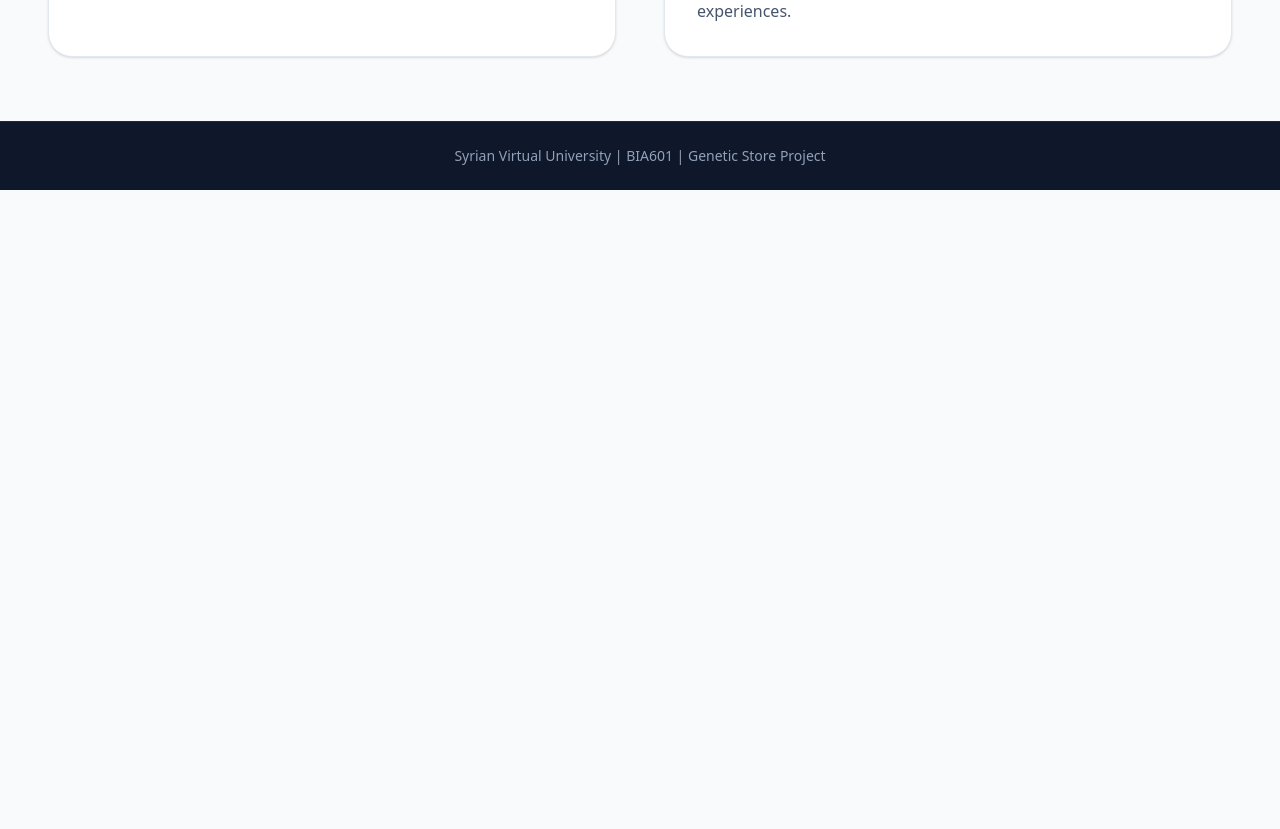
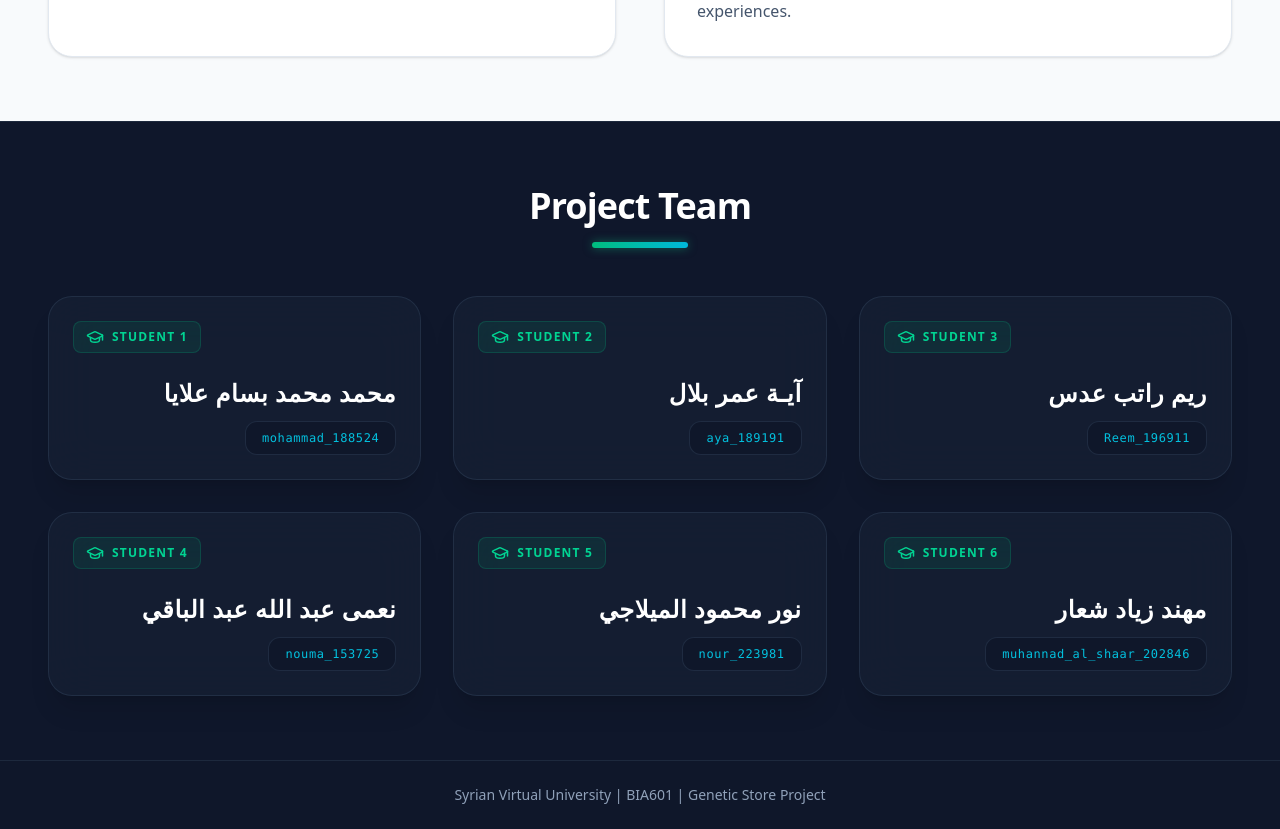
Before and after one commit to ayoushka/BIA601, a React (Vite) app in the folder frontend/: page / in a window 1280 px wide. Shown: the part 1400-2229 px from the top of the page. Before the commit the page ends 1590 px from the top, so only its background shows below. Built offline with nearby package versions, Linux system fonts and the light colour scheme; no server answers.

Commit message:
Added interactive Project Team section and UI animations

```diff
--- a/frontend/src/components/LandingPage.jsx
+++ b/frontend/src/components/LandingPage.jsx
@@ -1,4 +1,4 @@
-import { Dna, Zap, BookOpen, BrainCircuit, ArrowRight } from 'lucide-react';
+import { Dna, Zap, BookOpen, BrainCircuit, ArrowRight, GraduationCap } from 'lucide-react';
 import { Link } from 'react-router-dom';
 
 export default function LandingPage() {
@@ -46,7 +46,7 @@ export default function LandingPage() {
                 <div className="bg-gradient-to-tl from-[#0f172a] to-slate-800 rounded-2xl border border-white/5 shadow-inner p-4">
                   <div className="flex gap-1 items-end h-full">
                     {[40, 70, 45, 90, 60].map((h, i) => (
-                               <div key={i} className="w-full bg-slate-600 rounded-t-sm" style={{height: `${h}%`}}></div>
+                      <div key={i} className="w-full bg-slate-600 rounded-t-sm" style={{ height: `${h}%` }}></div>
                     ))}
                   </div>
                 </div>
@@ -90,6 +90,48 @@ export default function LandingPage() {
           </p>
         </div>
       </section>
+      {/* Project Team Section */}
+      <section className="bg-slate-900 py-16 border-t border-slate-800 relative z-10">
+        <div className="container mx-auto px-4 sm:px-6 lg:px-12">
+          <div className="text-center mb-12">
+            <h2 className="text-3xl md:text-4xl font-extrabold text-white mb-4 tracking-tight">Project Team</h2>
+            <div className="w-24 h-1.5 bg-gradient-to-r from-emerald-500 to-cyan-500 mx-auto rounded-full shadow-[0_0_10px_rgba(16,185,129,0.5)]"></div>
+          </div>
+
+          <div className="grid grid-cols-1 sm:grid-cols-2 lg:grid-cols-3 gap-6 lg:gap-8">
+            {[
+              { id: 1, name: 'محمد محمد بسام علايا', tag: 'mohammad_188524' },
+              { id: 2, name: 'آيـة عمر بلال', tag: 'aya_189191' },
+              { id: 3, name: 'ريم راتب عدس', tag: 'Reem_196911' },
+              { id: 4, name: 'نعمى عبد الله عبد الباقي', tag: 'nouma_153725' },
+              { id: 5, name: 'نور محمود الميلاجي', tag: 'nour_223981' },
+              { id: 6, name: 'مهند زياد شعار', tag: 'muhannad_al_shaar_202846' }
+            ].map((student, index) => (
+              <div
+                key={student.id}
+                className="group relative bg-slate-800/40 backdrop-blur-xl rounded-3xl p-6 border border-slate-700/50 shadow-xl hover:shadow-[0_0_30px_rgba(16,185,129,0.2)] hover:border-emerald-500/60 transform hover:scale-105 transition-all duration-300 animate-fade-in-up"
+                style={{ animationDelay: `${index * 150}ms`, animationFillMode: 'both' }}
+              >
+                <div className="absolute inset-0 bg-gradient-to-br from-emerald-500/0 to-cyan-500/0 group-hover:from-emerald-500/10 group-hover:to-cyan-500/10 rounded-3xl transition-colors duration-500 pointer-events-none"></div>
+
+                <div className="flex items-center justify-between mb-6 relative z-10">
+                  <div className="flex items-center gap-2 text-emerald-400 bg-emerald-500/10 px-3 py-1.5 rounded-lg border border-emerald-500/20">
+                    <GraduationCap size={18} />
+                    <span className="text-xs font-black tracking-widest uppercase">Student {student.id}</span>
+                  </div>
+                </div>
+
+                <div className="relative z-10 flex flex-col items-end gap-3 text-right">
+                  <h3 className="text-xl md:text-2xl font-bold text-white tracking-wide" dir="rtl">{student.name}</h3>
+                  <div className="bg-[#0f172a] px-4 py-2 rounded-xl border border-slate-700/50">
+                    <p className="text-xs font-mono text-cyan-400/90 tracking-wider">{student.tag}</p>
+                  </div>
+                </div>
+              </div>
+            ))}
+          </div>
+        </div>
+      </section>
     </div>
   );
 }
--- a/frontend/src/index.css
+++ b/frontend/src/index.css
@@ -20,3 +20,12 @@
     color: #0f172a;
   }
 }
+
+@keyframes fade-in-up {
+  0% { opacity: 0; transform: translateY(30px); }
+  100% { opacity: 1; transform: translateY(0); }
+}
+
+@utility animate-fade-in-up {
+  animation: fade-in-up 0.8s ease-out both;
+}
```
Lines whose indentation alone changed are shown as unchanged.
